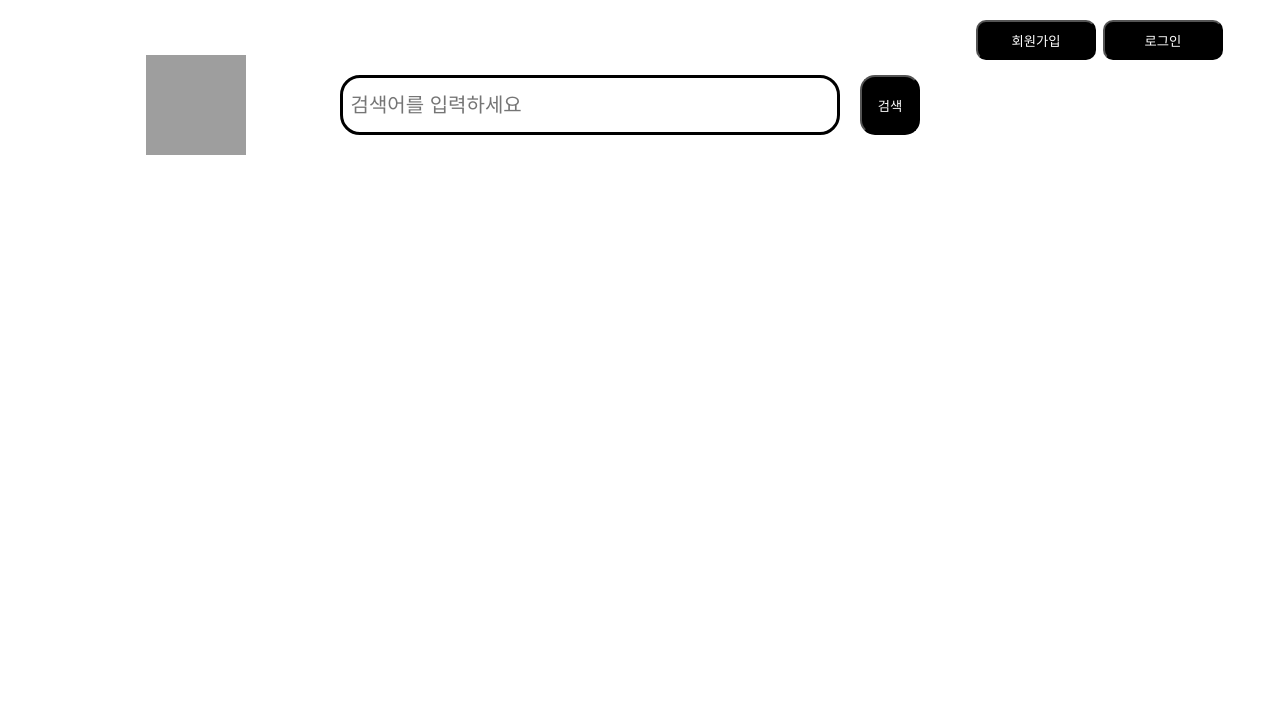
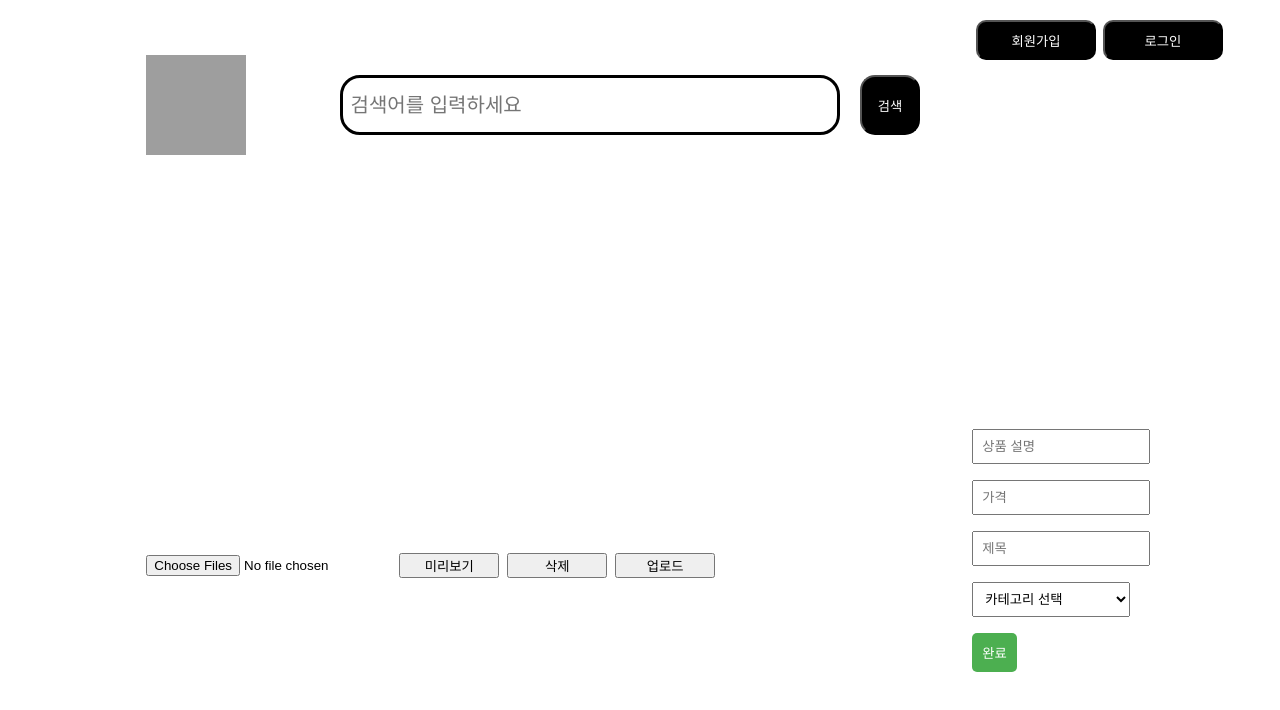
Before and after one commit to yubnee31/newsfeed_project, a React (Create React App) app: page /addpage in a window 1280 px wide. Shown: the top 710 px of the page. Built offline with nearby package versions, Linux system fonts and the light colour scheme; no server answers; grey boxes are pictures that could not be loaded.

Commit message:
커밋 테스트

```diff
--- a/src/components/AddForm.jsx
+++ b/src/components/AddForm.jsx
@@ -5,30 +5,28 @@ import { db, storage } from '../firebase';
 import { getDownloadURL, ref, uploadBytes } from 'firebase/storage';
 import { useNavigate } from 'react-router-dom';
 
-
-export default function AddForm({ items, setItems }) {
+const AddForm = ({ items,setItems, user }) => {
   const navigate = useNavigate();
-const user = JSON.parse(localStorage.getItem('login user'));
   const [itemInfo, setItemInfo] = useState('');
   const [itemPrice, setItemPrice] = useState('');
   const [itemTitle, setItemTitle] = useState('');
-  const [itemCategory, setItemCategory] = useState('');
+  const [category, setCategory] = useState('');
   const [images, setImages] = useState({
     imageFiles: [],
-    previewURLs: Array.from({ length: 4 }, (_, index) => `img/default_image${index + 1}.png`),
+    previewURLs: Array(4).fill().map((_, index) => `img/default_image${index + 1}.png`),
   });
   const inputRef = useRef(null);
-
 
   useEffect(() => {
     setImages({
       imageFiles: [],
-      previewURLs: Array.from({ length: 4 }, (_, index) => `img/default_image${index + 1}.png`),
+      previewURLs: Array(4).fill().map((_, index) => `img/default_image${index + 1}.png`),
     });
   }, []);
 
-  const handleFileChange = async (event) => {
-    const selectedFiles =Array.from(event.target.files(0)) ;
+  // 파일 업로드 핸들러
+  const handleFileUpload = async (e) => {
+    const selectedFiles = Array.from(e.target.files).slice(0, 4);
 
     try {
       const uploadPromises = selectedFiles.map(async (file) => {
@@ -39,8 +37,9 @@ const user = JSON.parse(localStorage.getItem('login user'));
 
       const downloadURLs = await Promise.all(uploadPromises);
 
-      setImages((prevImages) => ({
-        ...prevImages,
+      // 이미지 정보 업데이트
+      setImages(({ imageFiles, ...rest }) => ({
+        ...rest,
         imageFiles: selectedFiles,
         previewURLs: downloadURLs,
       }));
@@ -49,109 +48,108 @@ const user = JSON.parse(localStorage.getItem('login user'));
     }
   };
 
+  // 이미지 삭제
   const deleteImages = () => {
-    setImages((prevImages) => ({
-      ...prevImages,
+    setImages(({ imageFiles, ...rest }) => ({
+      ...rest,
       imageFiles: [],
-      previewURLs: Array.from({ length: 4 }, (_, index) => `img/default_image${index + 1}.png`),
+      previewURLs: Array(4).fill().map((_, index) => `img/default_image${index + 1}.png`),
     }));
   };
 
+  // 서버에 이미지 업로드
   const sendImagesToServer = () => {
     if (images.imageFiles.length > 0) {
       alert('서버에 등록이 완료되었습니다!');
-
-      setImages((prevImages) => ({
-        ...prevImages,
+      setImages(({ imageFiles, ...rest }) => ({
+        ...rest,
         imageFiles: [],
-        previewURLs: Array.from({ length: 4 }, (_, index) => `img/default_image${index + 1}.png`),
+        previewURLs: Array(4).fill().map((_, index) => `img/default_image${index + 1}.png`),
       }));
     } else {
       alert('사진을 등록하세요!');
     }
   };
 
-  const addItem = async () => {
-    if (images.imageFiles.length > 0 && itemInfo && itemPrice && itemTitle && itemCategory) {
+  // 아이템 등록
+  const addItem = async (event) => {
+    event.preventDefault();
+
+    try {
       const newItem = {
         itemInfo,
         itemPrice,
         itemTitle,
-        itemCategory,
+        category,
         sold: false,
         userId: user.uid,
         images: images.imageFiles,
       };
 
-      setItems((prev) => [...items, newItem]);
+      // 아이템 목록 업데이트
+      setItems((prev) => [...prev, newItem]);
 
-      // Add the new item to Firestore
       const collectionRef = collection(db, 'items');
       await addDoc(collectionRef, newItem);
 
-
+      // 입력값 초기화
       setItemInfo('');
       setItemPrice('');
       setItemTitle('');
-    setItemCategory({
-        itemCategory: '카테고리를 선택해주세요',
-    });
-    setImages({
+      setCategory('');
+
+      // 이미지 초기화
+      setImages(({ imageFiles, ...rest }) => ({
+        ...rest,
         imageFiles: [],
-        previewURLs: Array.from({ length: 4 }, (_, index) => `img/default_image${index + 1}.png`),
-    });
+        previewURLs: Array(4).fill().map((_, index) => `img/default_image${index + 1}.png`),
+      }));
+
+      // 페이지 이동
       navigate('/addForm');
-  }else {
-    alert('모든 필드를 작성하고 이미지를 업로드하세요');
+    } catch (error) {
+      console.error('Error adding document: ', error);
+      alert('등록 중 오류가 발생했습니다. 나중에 다시 시도해주세요.');
     }
+  };
 
   return (
     <AddSection>
-
-      <form  key={user.uid}>
-        <StyledContainer>
       <FileUploadSection>
+        {/* 왼쪽 부분 (파일 사진 올리는 위치) */}
         <UploaderWrapper>
           <input
             type="file"
             accept="image/*"
-              onChange={handleFileChange}
-              onClick={(e) => (e.target.value = null)}
+            onChange={handleFileUpload}
+            onClick={() => (inputRef.current.value = null)}
             ref={inputRef}
             multiple="multiple"
           />
-
           <UploadButton>
             <CustomButton
-                type="primary"
+              type="button"
               variant="contained"
               onClick={() => inputRef.current.click()}
             >
-                Preview
+              미리보기
             </CustomButton>
-              <CustomButton color="error" variant="contained" onClick={deleteImages}>
-                Delete
+            <CustomButton  src={(setImages)}color="error" variant="contained" onClick={deleteImages}>
+              삭제
             </CustomButton>
             <CustomButton
               color="success"
               variant="contained"
               onClick={sendImagesToServer}
             >
-                Upload
+              업로드
             </CustomButton>
           </UploadButton>
         </UploaderWrapper>
-            <nav>
-                <ul>
-                <li>카테고리1</li>
-                <li>카테고리2</li>
-                <li>카테고리3</li>
-                <li>카테고리4</li>
-                <li>카테고리5</li>
-                <li>카테고리6</li>
-                <li>카테고리7</li>
-                </ul>
-            </nav>
+      </FileUploadSection>
+
+      {/* 오른쪽 부분 (제목, 내용, 카테고리, 등록하기) */}
+      <form onSubmit={addItem}>
         <InputField
           value={itemInfo}
           onChange={(event) => setItemInfo(event.target.value)}
@@ -170,24 +168,42 @@ const user = JSON.parse(localStorage.getItem('login user'));
           placeholder="제목"
         />
         <br />
+        <CategoryDropdown
+          value={category}
+          onChange={(event) => setCategory(event.target.value)}
+        >
+          <option value="" disabled>
+            카테고리 선택
+          </option >
+          <option value="의류">의류</option>
+          <option value="전자제품">전자제품</option>
+          <option value="악세사리">악세사리</option>
+          <option value="악세사리">반려용품</option>
+          <option value="악세사리">도서</option>
+          <option value="악세사리">생활용품</option>
+          <option value="악세사리">악세사리</option>
+
+
+        </CategoryDropdown>
         <br />
-          <SubmitButton type="onSubmit" onClick={addItem}>완료</SubmitButton>
-          </FileUploadSection>
-        </StyledContainer>
+        <SubmitButton type="submit">완료</SubmitButton>
       </form>
     </AddSection>
   );
-}
-}
+};
 
-const StyledContainer = styled.div`
-  flex-direction: column;
+// 스타일
+const AddSection = styled.div`
+  display: flex;
   align-items: center;
-  justify-content: center;
+  justify-content: space-around;
+  height: 100vh;
 `;
+
 const FileUploadSection = styled.div`
   width: 50%;
-`
+`;
+
 const UploaderWrapper = styled.div`
   display: flex;
   align-items: center;
@@ -210,10 +226,11 @@ const InputField = styled.input`
   padding: 8px;
   margin-bottom: 16px;
 `;
-const AddSection = styled.div`
-  display: flex;
-  align-items: center;
-  justify-content: center;
+
+const CategoryDropdown = styled.select`
+  width: 80%;
+  padding: 8px;
+  margin-bottom: 16px;
 `;
 
 const SubmitButton = styled.button`
@@ -223,7 +240,10 @@ const SubmitButton = styled.button`
   border: none;
   border-radius: 5px;
   cursor: pointer;
+
   &:hover {
     background-color: #45a049;
   }
 `;
+
+export default AddForm;
```
Also changed, not shown: src/components/Imageadd.jsx (deleted, +0 -149 lines), src/shared/Router.js (line endings or trailing spaces). Lines whose indentation alone changed are shown as unchanged.
